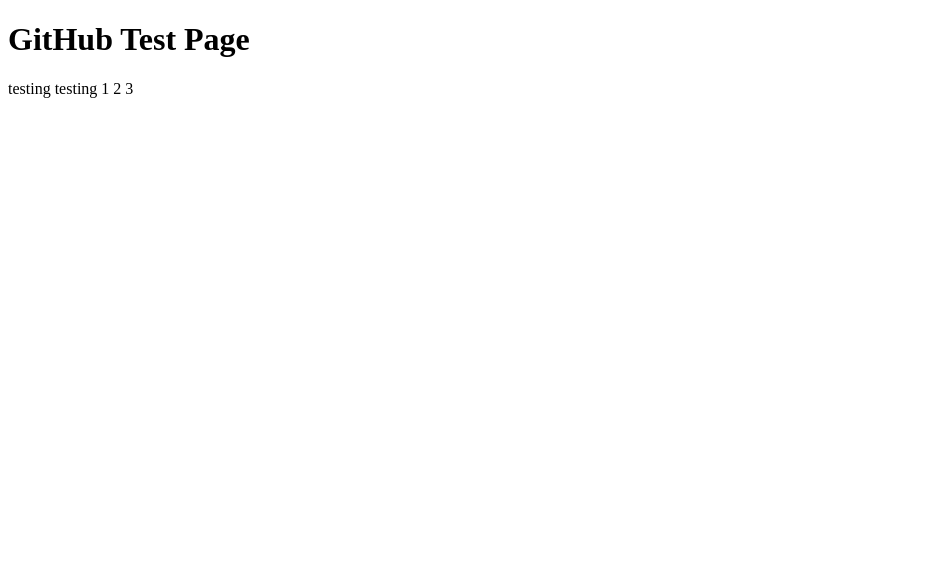
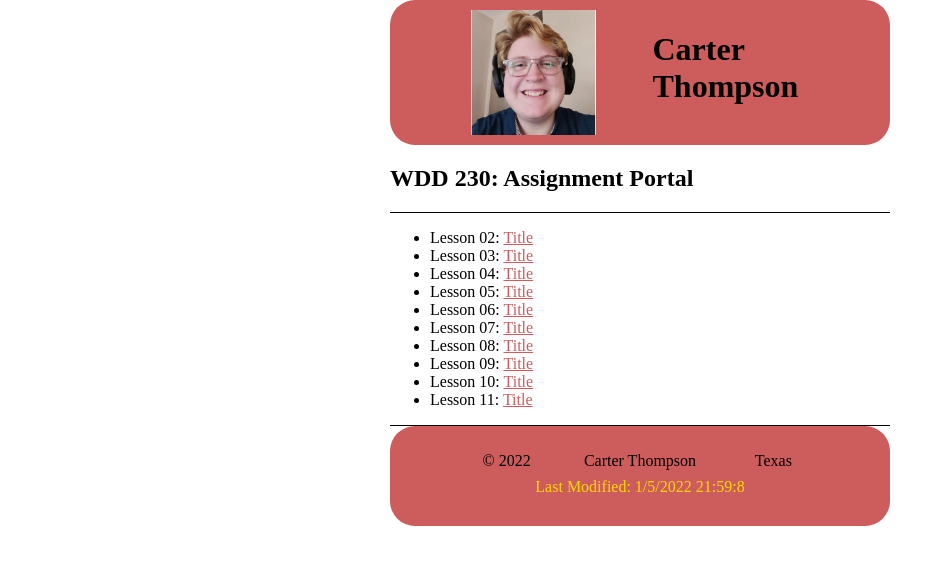
Before and after one commit to carthomp/wdd230, a plain HTML site: page index.html in a window 1280 px wide. Shown: the whole page, without its empty margins (0-944 px from the left). Drawn offline with Linux system fonts and the light colour scheme.

Commit message:
Homepage Commit 1

```diff
--- /dev/null
+++ b/index-script.js
@@ -0,0 +1,7 @@
+let currentDateAndTime = new Date();
+let currentYear = currentDateAndTime.getFullYear();
+document.querySelector("#copyright").innerHTML = "&copy; " + currentYear;
+
+let lastModifiedFull = new Date(currentDateAndTime);
+let lastModified = `${lastModifiedFull.getMonth() + 1}/${lastModifiedFull.getDate()}/${currentYear} ${lastModifiedFull.getHours()}:${lastModifiedFull.getMinutes()}:${lastModifiedFull.getSeconds()}`;
+document.getElementById("last-modified").innerHTML = "Last Modified: " + lastModified;
--- /dev/null
+++ b/index-style.css
@@ -0,0 +1,53 @@
+body {
+    max-width: 500px;
+    margin: auto;
+}
+
+header, footer {
+    background-color: indianred;
+    border-radius: 25px;
+    display: grid;
+}
+
+header {
+    grid-template-columns: 1fr 1fr;
+    padding: 10px 50px 10px 50px;
+    grid-gap: 25px;
+}
+
+img {
+    max-width: 125px;
+    margin: auto;
+}
+
+footer {
+    grid-template-rows: 1em 1em;
+    grid-template-columns: 1fr 1fr 1fr;
+    height: 80px;
+    padding: 10px 50px 10px 50px;
+    grid-row-gap: 10px;
+}
+
+footer p {
+    text-align: center;
+}
+
+div {
+    border-top: solid 1px black;
+    border-bottom: solid 1px black;
+}
+
+a {
+    color: indianred;
+}
+
+a:hover {
+    color: gold;
+    font-size: 1.025em;
+}
+
+#last-modified {
+    color: gold;
+    grid-row: 2/3;
+    grid-column: 1/-1;
+}
--- a/index.html
+++ b/index.html
@@ -4,10 +4,40 @@
     <meta charset="UTF-8">
     <meta http-equiv="X-UA-Compatible" content="IE=edge">
     <meta name="viewport" content="width=device-width, initial-scale=1.0">
-    <title>Test Page</title>
+    <meta name="author" content="Carter Thompson">
+    <meta name="description" content="Assignment Portal for Carter Thompson - WDD 230-10 - BYU Idaho">
+    <title>Assignment Portal - Carter Thompson</title>
+    <link rel="stylesheet" href="index-style.css">
 </head>
 <body>
-    <h1>GitHub Test Page</h1>
-    <p>testing testing 1 2 3</p>
+    <header>
+        <img src="myface.jpg" alt="Carter Thompson">
+        <h1>Carter Thompson</h1>
+    </header>
+    <main>
+        <h2>WDD 230: Assignment Portal</h2>
+        <div>
+            <ul>
+                <li>Lesson 02: <a href="#">Title</a></li>
+                <li>Lesson 03: <a href="#">Title</a></li>
+                <li>Lesson 04: <a href="#">Title</a></li>
+                <li>Lesson 05: <a href="#">Title</a></li>
+                <li>Lesson 06: <a href="#">Title</a></li>
+                <li>Lesson 07: <a href="#">Title</a></li>
+                <li>Lesson 08: <a href="#">Title</a></li>
+                <li>Lesson 09: <a href="#">Title</a></li>
+                <li>Lesson 10: <a href="#">Title</a></li>
+                <li>Lesson 11: <a href="#">Title</a></li>
+            </ul>
+        </div>
+    </main>
+
+    <footer>
+        <p id="copyright"></p>
+        <p id="full-name">Carter Thompson</p>
+        <p id="state">Texas</p>
+        <p id="last-modified"></p>
+    </footer>
+    <script src="index-script.js"></script>
 </body>
 </html>
```
Also changed, not shown: myface.jpg (added).
